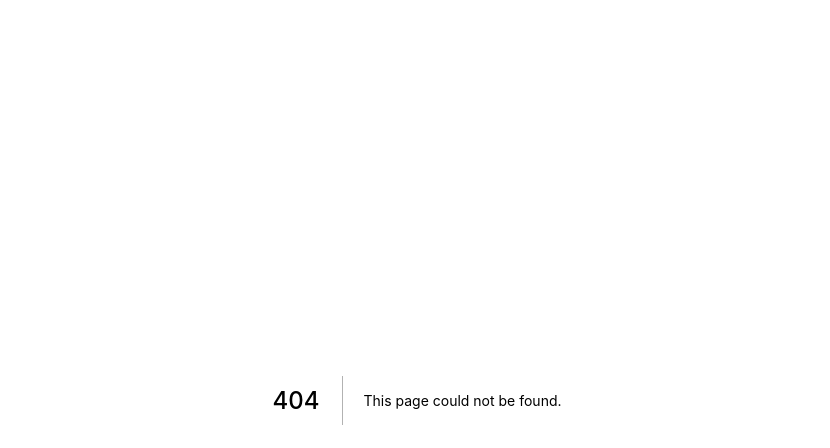
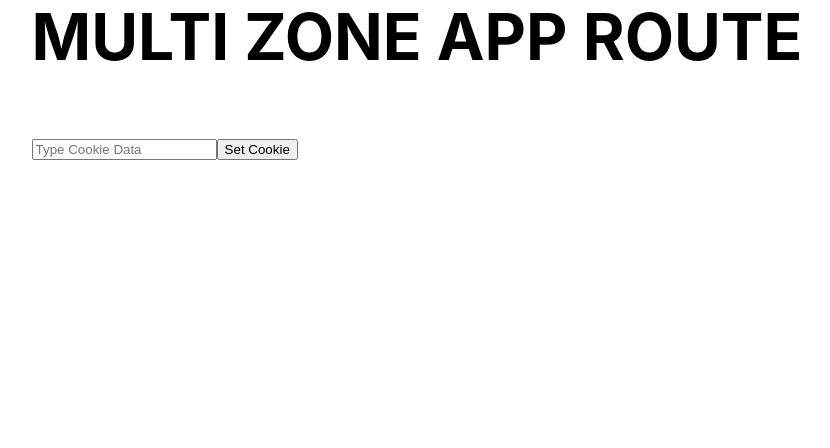
Before and after one commit to farmstrong8/nextjs-multi-zone-app-example, a Next.js app: page /zone in a window 1280 px wide. Before the commit this address had no page. Shown: the top 448 px of the page, without its empty margins (223-1053 px from the left). Built offline with nearby package versions, Linux system fonts and the light colour scheme.

Commit message:
add new page

```diff
--- /dev/null
+++ b/pages/zone/index.js
@@ -0,0 +1,28 @@
+import React from "react";
+import styles from "../../styles/Home.module.css";
+import Cookies from "js-cookie";
+
+export default function Page() {
+    const [text, setText] = React.useState("");
+
+    return (
+        <div
+            style={{
+                gap: 64,
+                display: "grid",
+                justifyContent: "center",
+            }}
+        >
+            <h1 className={styles.title}>MULTI ZONE APP ROUTE</h1>
+            <div>
+                <input
+                    placeholder="Type Cookie Data"
+                    onChange={(e) => setText(e.currentTarget.value)}
+                />
+                <button onClick={() => Cookies.set("_some_cookie", text)}>
+                    Set Cookie
+                </button>
+            </div>
+        </div>
+    );
+}
```
